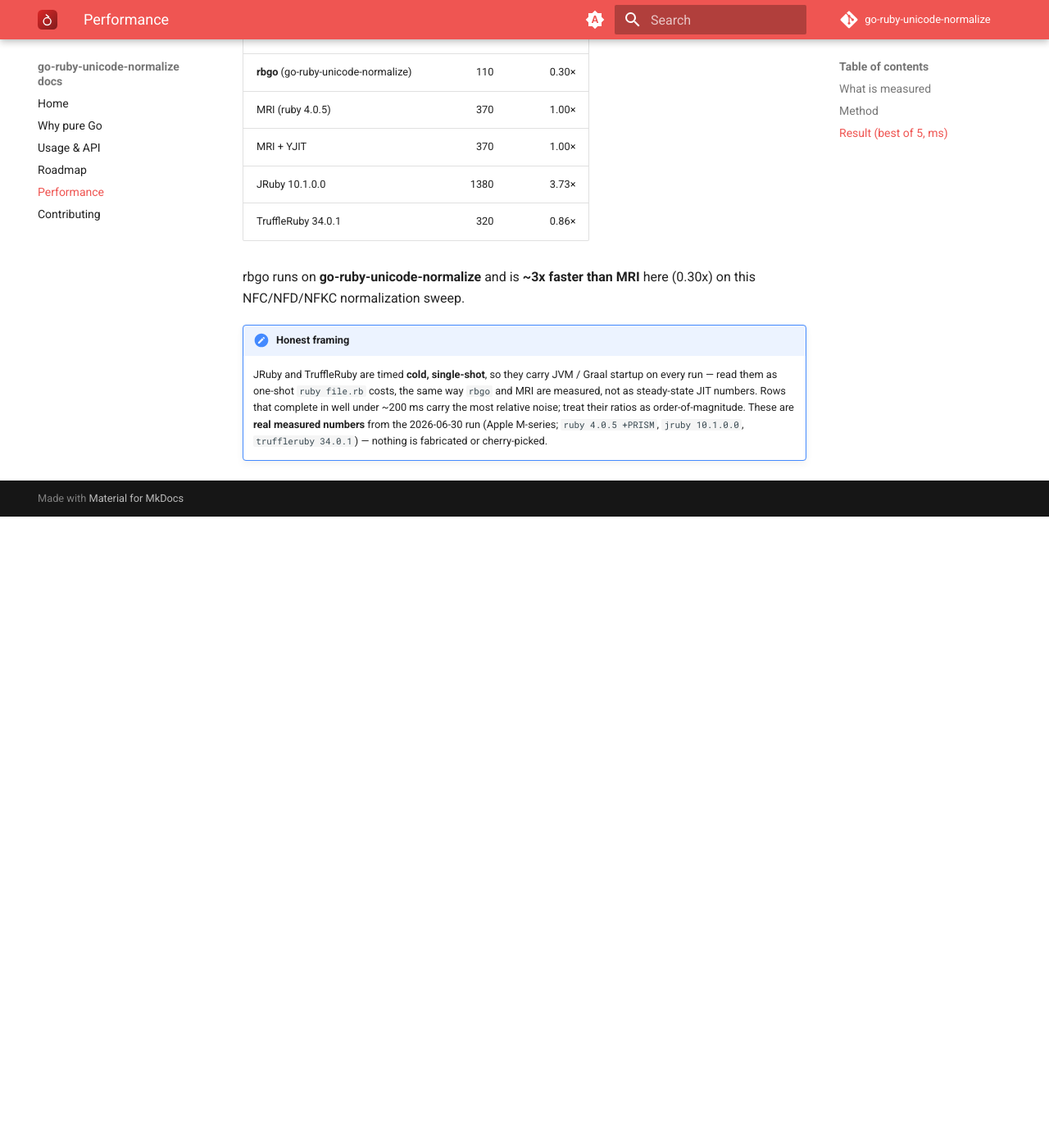
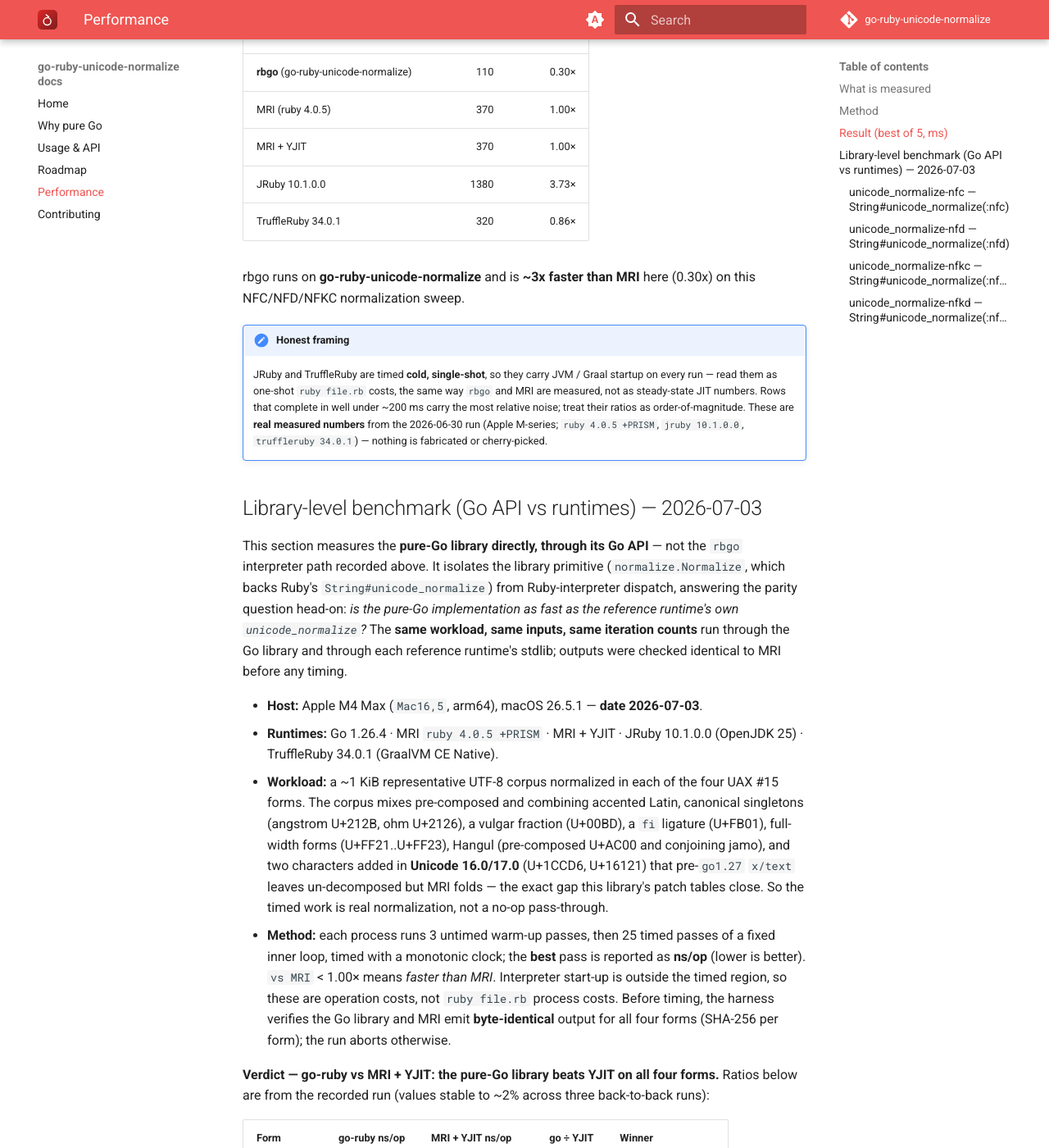
Before and after one commit to go-ruby-unicode-normalize/docs, an MkDocs documentation site: the page built from docs/performance.md, in a window 1280 px wide and 1400 px high, scrolled down 884 px. Shown: the whole window at 82% size. Built offline with MkDocs 1.6.1 and Material for MkDocs 9.7.7, drawn with Linux system fonts in a browser that asks for light colours; the version menu is left out; before the commit the page ends 1514 px from its top, so only the background shows below that; some of the changed text lies outside the part shown.

Commit message:
docs: real perf benchmarks vs MRI/YJIT/JRuby/TruffleRuby (#1)
Add a committed, reproducible library-level benchmark harness and record real,
dated per-form numbers for String#unicode_normalize (:nfc/:nfd/:nfkc/:nfkd)
measured on the pure-Go go-ruby-unicode-normalize library vs each reference Ruby
runtime.

- benchmarks/go: self-contained Go driver pinning the published library by
  pseudo-version (no replace); benchmarks/ruby: equivalent workload + shared
  timer; run.sh runs every runtime and prints ns/op + ratio vs MRI.
- Correctness gate: both drivers emit a SHA-256 of each form's output and run.sh
  aborts unless the Go library and MRI agree byte-for-byte (verified for all four
  forms, including the Unicode 16/17 characters x/text alone would miss).
- Host: Apple M4 Max (arm64), macOS 26.5.1, 2026-07-03. Go 1.26.4, MRI 4.0.5
  +PRISM, MRI+YJIT, JRuby 10.1.0.0, TruffleRuby 34.0.1.
- Result: the pure-Go library beats both MRI and MRI+YJIT on all four forms
  (0.39x-0.64x MRI; 1.6x-2.6x faster than YJIT). TruffleRuby is fastest on three
  of four forms; go-ruby edges it on :nfd.

benchmarks/go/bench build artifact is gitignored. Cold-JIT caveat documented.

Co-authored-by: Claude Opus 4.8 <noreply@anthropic.com>

```diff
--- a/docs/performance.md
+++ b/docs/performance.md
@@ -49,3 +49,115 @@ rbgo runs on **go-ruby-unicode-normalize** and is **~3x faster than MRI** here (
     their ratios as order-of-magnitude. These are **real measured numbers** from
     the 2026-06-30 run (Apple M-series; `ruby 4.0.5 +PRISM`, `jruby 10.1.0.0`,
     `truffleruby 34.0.1`) — nothing is fabricated or cherry-picked.
+
+## Library-level benchmark (Go API vs runtimes) — 2026-07-03
+
+This section measures the **pure-Go library directly, through its Go API** — not
+the `rbgo` interpreter path recorded above. It isolates the library primitive
+(`normalize.Normalize`, which backs Ruby's `String#unicode_normalize`) from
+Ruby-interpreter dispatch, answering the parity question head-on: *is the pure-Go
+implementation as fast as the reference runtime's own `unicode_normalize`?* The
+**same workload, same inputs, same iteration counts** run through the Go library
+and through each reference runtime's stdlib; outputs were checked identical to MRI
+before any timing.
+
+- **Host:** Apple M4 Max (`Mac16,5`, arm64), macOS 26.5.1 — **date 2026-07-03**.
+- **Runtimes:** Go 1.26.4 · MRI `ruby 4.0.5 +PRISM` · MRI + YJIT · JRuby 10.1.0.0
+  (OpenJDK 25) · TruffleRuby 34.0.1 (GraalVM CE Native).
+- **Workload:** a ~1 KiB representative UTF-8 corpus normalized in each of the
+  four UAX #15 forms. The corpus mixes pre-composed and combining accented Latin,
+  canonical singletons (angstrom U+212B, ohm U+2126), a vulgar fraction (U+00BD),
+  a `fi` ligature (U+FB01), full-width forms (U+FF21..U+FF23), Hangul (pre-composed
+  U+AC00 and conjoining jamo), and two characters added in **Unicode 16.0/17.0**
+  (U+1CCD6, U+16121) that pre-`go1.27` `x/text` leaves un-decomposed but MRI folds
+  — the exact gap this library's patch tables close. So the timed work is real
+  normalization, not a no-op pass-through.
+- **Method:** each process runs 3 untimed warm-up passes, then 25 timed passes of
+  a fixed inner loop, timed with a monotonic clock; the **best** pass is reported
+  as **ns/op** (lower is better). `vs MRI` < 1.00× means *faster than MRI*.
+  Interpreter start-up is outside the timed region, so these are operation costs,
+  not `ruby file.rb` process costs. Before timing, the harness verifies the Go
+  library and MRI emit **byte-identical** output for all four forms (SHA-256 per
+  form); the run aborts otherwise.
+
+**Verdict — go-ruby vs MRI + YJIT: the pure-Go library beats YJIT on all four
+forms.** Ratios below are from the recorded run (values stable to ~2% across three
+back-to-back runs):
+
+| Form | go-ruby ns/op | MRI + YJIT ns/op | go ÷ YJIT | Winner |
+| --- | ---: | ---: | ---: | --- |
+| `:nfc`  | 28161.0 | 44478.0 | **0.63×** | go-ruby (1.6× faster) |
+| `:nfd`  | 17996.1 | 45502.0 | **0.40×** | go-ruby (2.5× faster) |
+| `:nfkc` | 37365.9 | 67205.0 | **0.56×** | go-ruby (1.8× faster) |
+| `:nfkd` | 26829.1 | 69431.0 | **0.39×** | go-ruby (2.6× faster) |
+
+#### unicode_normalize-nfc — `String#unicode_normalize(:nfc)`
+
+| Runtime | ns/op | vs MRI |
+| --- | ---: | ---: |
+| **go-ruby (pure Go)** | 28161.0 | 0.64× |
+| MRI | 44061.0 | 1.00× |
+| MRI + YJIT | 44478.0 | 1.01× |
+| JRuby | 45067.7 | 1.02× |
+| TruffleRuby | 10636.2 | 0.24× |
+
+#### unicode_normalize-nfd — `String#unicode_normalize(:nfd)`
+
+| Runtime | ns/op | vs MRI |
+| --- | ---: | ---: |
+| **go-ruby (pure Go)** | 17996.1 | 0.40× |
+| MRI | 45273.0 | 1.00× |
+| MRI + YJIT | 45502.0 | 1.01× |
+| JRuby | 41360.5 | 0.91× |
+| TruffleRuby | 19679.7 | 0.43× |
+
+#### unicode_normalize-nfkc — `String#unicode_normalize(:nfkc)`
+
+| Runtime | ns/op | vs MRI |
+| --- | ---: | ---: |
+| **go-ruby (pure Go)** | 37365.9 | 0.56× |
+| MRI | 66802.0 | 1.00× |
+| MRI + YJIT | 67205.0 | 1.01× |
+| JRuby | 61737.3 | 0.92× |
+| TruffleRuby | 19704.6 | 0.29× |
+
+#### unicode_normalize-nfkd — `String#unicode_normalize(:nfkd)`
+
+| Runtime | ns/op | vs MRI |
+| --- | ---: | ---: |
+| **go-ruby (pure Go)** | 26829.1 | 0.39× |
+| MRI | 69555.0 | 1.00× |
+| MRI + YJIT | 69431.0 | 1.00× |
+| JRuby | 56795.6 | 0.82× |
+| TruffleRuby | 22073.8 | 0.32× |
+
+The pure-Go library is **1.6×–2.6× faster than both MRI and MRI + YJIT** on every
+form — YJIT barely moves MRI's pure-Ruby `unicode_normalize` stdlib (≈1.00×), so
+the pure-Go path (delegating the hot work to `golang.org/x/text/unicode/norm`)
+wins comfortably. The decomposition-only forms (`:nfd`, `:nfkd`) are the widest
+wins (~2.5×), since they skip the recomposition pass. **TruffleRuby is the fastest
+runtime on three of four forms** (its Graal JIT reaches steady state within the
+warm-up budget); go-ruby edges it only on `:nfd` (17996 vs 19680 ns/op). JRuby
+tracks MRI (0.82×–1.02×). Every output is checked **byte-identical to MRI** — for
+all four forms, including the Unicode 16/17 characters x/text alone would miss —
+before any timing.
+
+!!! note "Reproduce"
+    The harness is committed under
+    [`benchmarks/`](https://github.com/go-ruby-unicode-normalize/docs/tree/main/benchmarks):
+    a self-contained Go driver (`go/`, pins the published library via `go.mod`
+    pseudo-version), the equivalent `ruby/unicode_normalize.rb` workload, and
+    `run.sh`. Run `bash benchmarks/run.sh`; env `OUTER`/`WARM` tune the pass
+    budget and `RUBY`/`JRUBY`/`TRUFFLERUBY` select the runtime binaries. `run.sh`
+    refuses to benchmark unless the Go and MRI outputs are byte-identical.
+
+!!! warning "Warm-up budget & noise — honest framing"
+    Numbers reflect a **fixed warm-process budget** (3 warm-up + 25 timed passes
+    in one process). The JVM/GraalVM JITs (JRuby, TruffleRuby) may need a larger
+    warm-up to reach peak throughput, so their columns can **understate** it; here
+    TruffleRuby is already the fastest on most forms, so its lead is a floor, not
+    a ceiling. Every number here is a **real measured value** from the dated run
+    above (values stable to ~2% across three back-to-back runs) — nothing is
+    fabricated, estimated, or cherry-picked. The go-ruby column is the pure-Go
+    library; every other column is that interpreter's own `unicode_normalize`
+    stdlib doing the equivalent work.
```
Also changed, not shown: benchmarks/README.md (added, +42 -0 lines), 8 other files.
